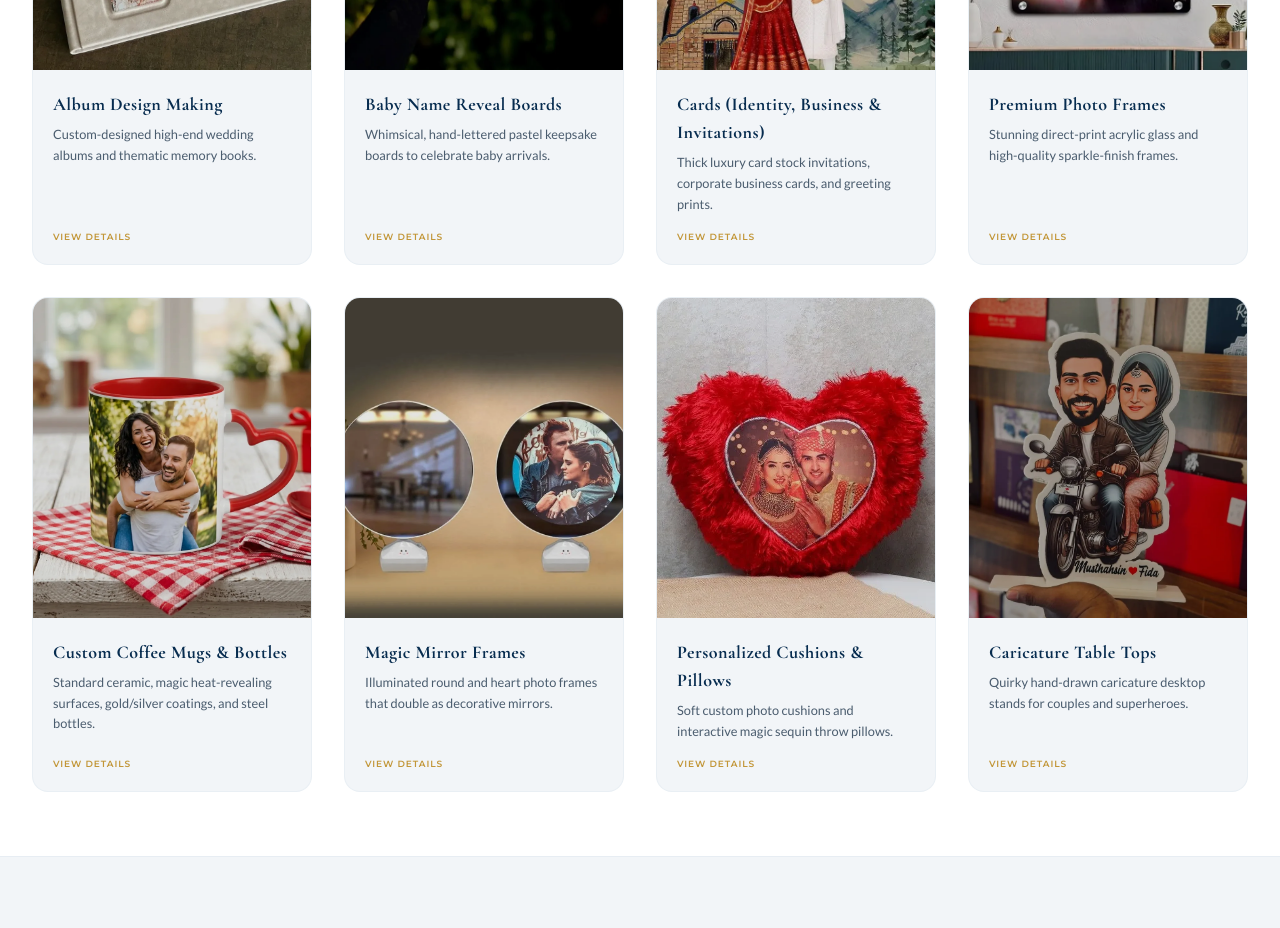
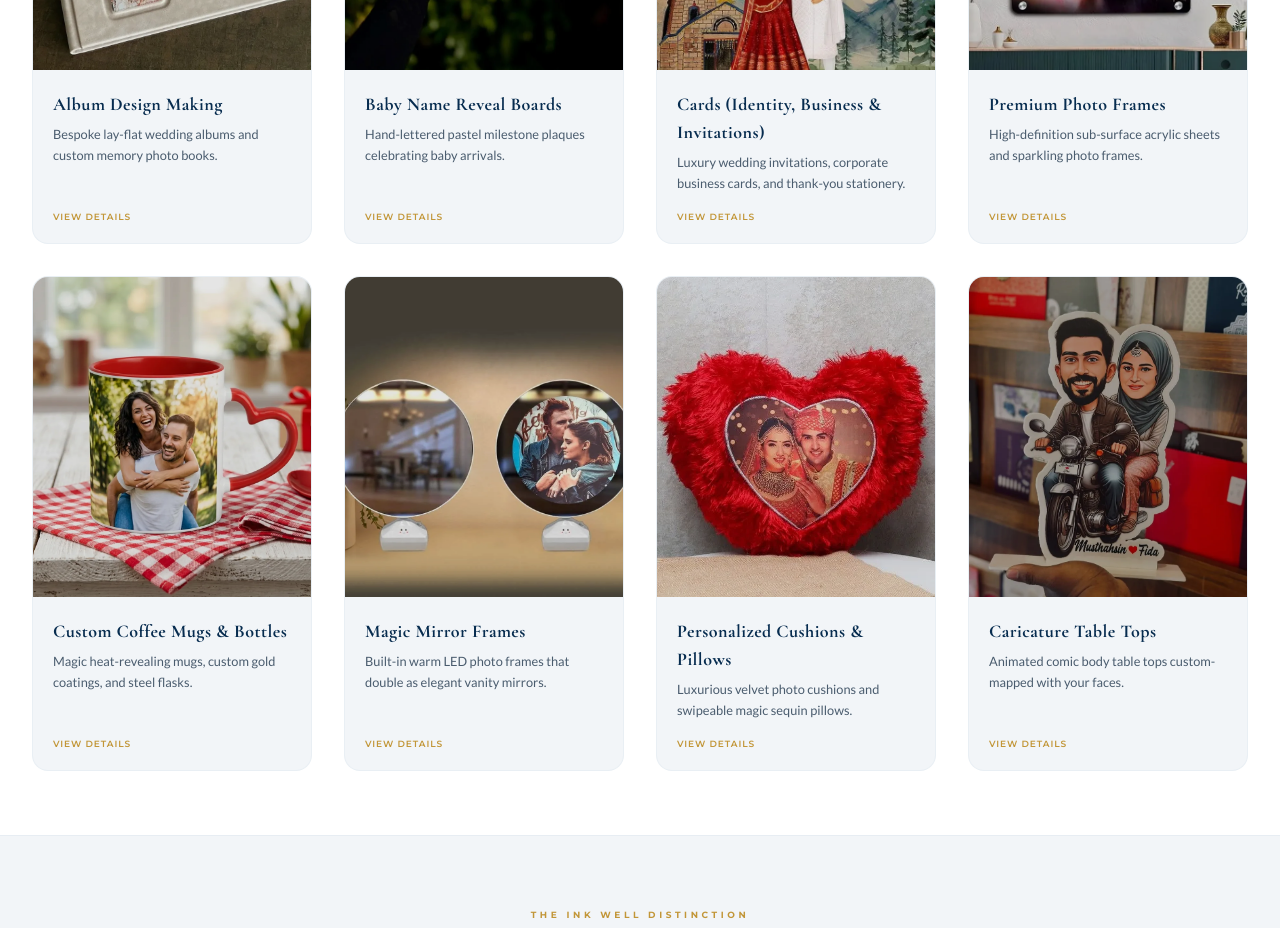
Before and after one commit to Racchu100/inkwell, a Next.js app: page / in a window 1280 px wide. Shown: the part 1180-2108 px from the top of the page. Built offline with nearby package versions, Linux system fonts and the light colour scheme; a web font is replaced by a local one.

Commit message:
style: refine all 8 featured categories descriptions with premium unique short content

```diff
--- a/src/app/page.tsx
+++ b/src/app/page.tsx
@@ -53,49 +53,49 @@ const carouselSlides = [
 const featuredCategories = [
   {
     name: "Album Design Making",
-    description: "Custom-designed high-end wedding albums and thematic memory books.",
+    description: "Bespoke lay-flat wedding albums and custom memory photo books.",
     image: "/album_wedding.webp",
     link: "/services#album-design",
   },
   {
     name: "Baby Name Reveal Boards",
-    description: "Whimsical, hand-lettered pastel keepsake boards to celebrate baby arrivals.",
+    description: "Hand-lettered pastel milestone plaques celebrating baby arrivals.",
     image: "/baby_name_reveal.webp",
     link: "/services#baby-name-board",
   },
   {
     name: "Cards (Identity, Business & Invitations)",
-    description: "Thick luxury card stock invitations, corporate business cards, and greeting prints.",
+    description: "Luxury wedding invitations, corporate business cards, and thank-you stationery.",
     image: "/card_wedding.webp",
     link: "/services#cards",
   },
   {
     name: "Premium Photo Frames",
-    description: "Stunning direct-print acrylic glass and high-quality sparkle-finish frames.",
+    description: "High-definition sub-surface acrylic sheets and sparkling photo frames.",
     image: "/frame_acrylic.webp",
     link: "/services#photo-frames",
   },
   {
     name: "Custom Coffee Mugs & Bottles",
-    description: "Standard ceramic, magic heat-revealing surfaces, gold/silver coatings, and steel bottles.",
+    description: "Magic heat-revealing mugs, custom gold coatings, and steel flasks.",
     image: "/mug_heart_handle.webp",
     link: "/services#coffee-mugs",
   },
   {
     name: "Magic Mirror Frames",
-    description: "Illuminated round and heart photo frames that double as decorative mirrors.",
+    description: "Built-in warm LED photo frames that double as elegant vanity mirrors.",
     image: "/mirror_round.webp",
     link: "/services#magic-mirror",
   },
   {
     name: "Personalized Cushions & Pillows",
-    description: "Soft custom photo cushions and interactive magic sequin throw pillows.",
+    description: "Luxurious velvet photo cushions and swipeable magic sequin pillows.",
     image: "/pillow_heart.webp",
     link: "/services#pillows",
   },
   {
     name: "Caricature Table Tops",
-    description: "Quirky hand-drawn caricature desktop stands for couples and superheroes.",
+    description: "Animated comic body table tops custom-mapped with your faces.",
     image: "/caricature_bike.webp",
     link: "/services#caricature-table-top",
   },
```
